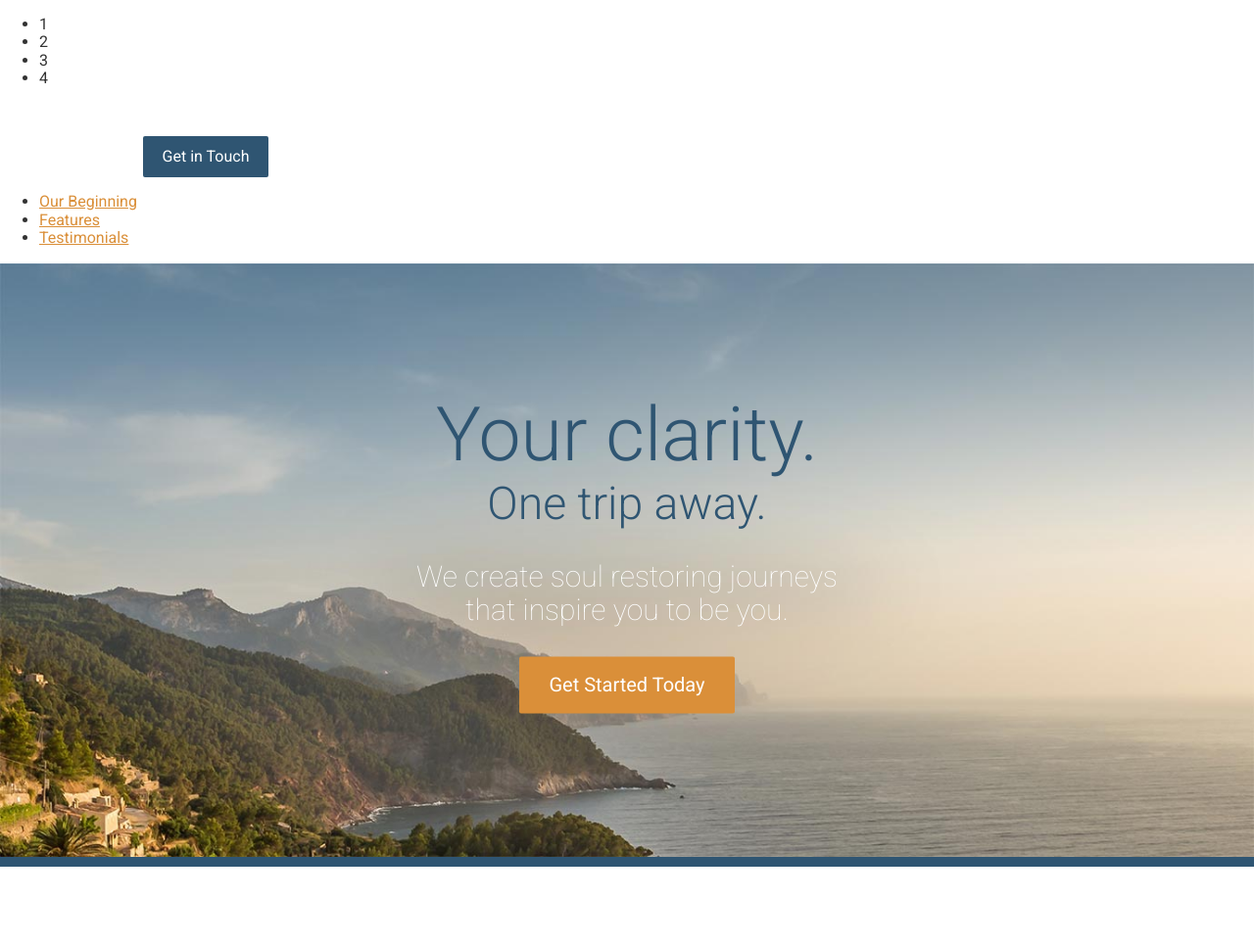
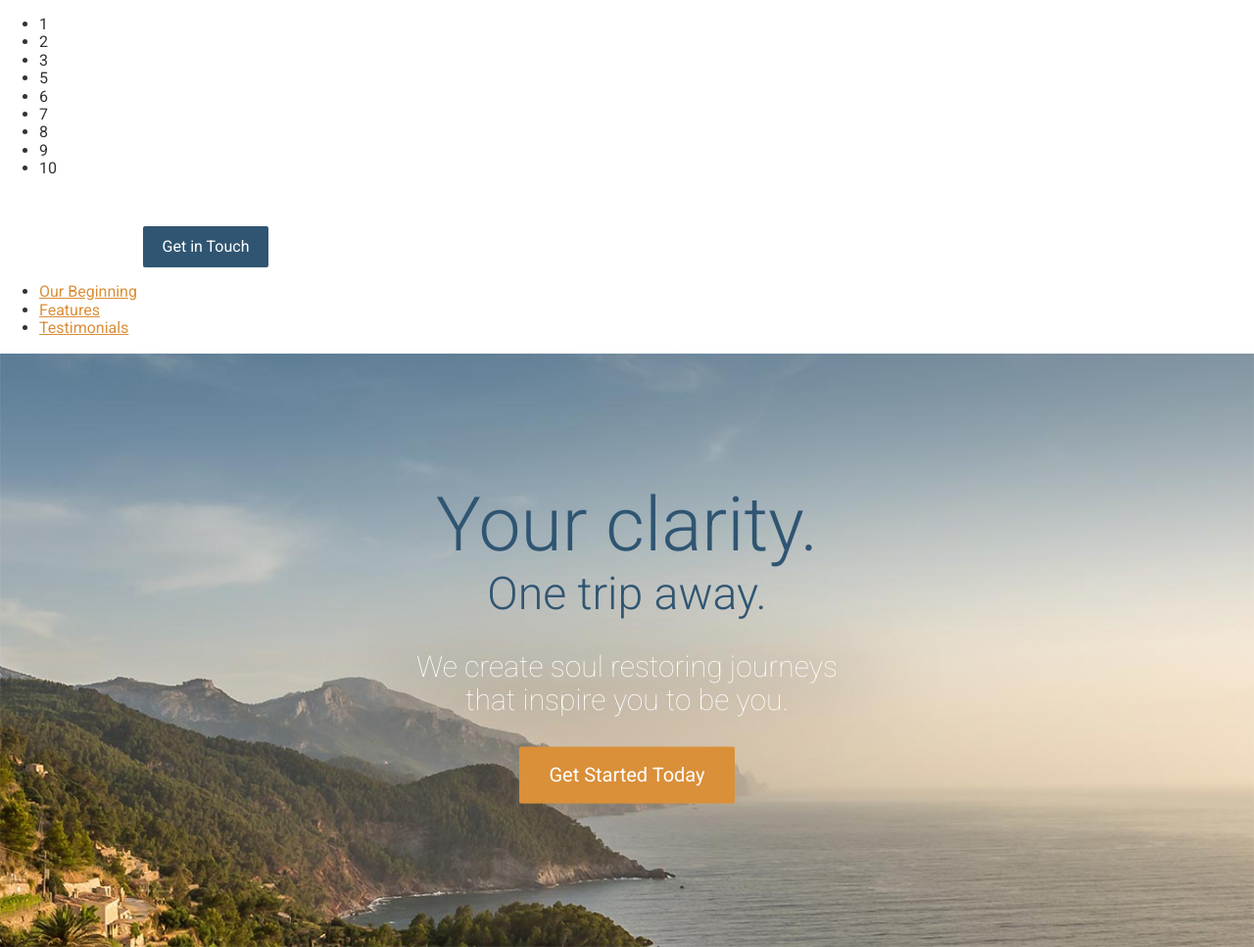
Before and after one commit to stefanjeremicc/travel-agency-website, a website: page app/index.html in a window 1280 px wide. Shown: the top 967 px of the page at 98% size. Drawn offline with Linux system fonts and the light colour scheme.

Commit message:
Finished counting to 10....

```diff
--- a/app/index.html
+++ b/app/index.html
@@ -13,7 +13,12 @@
     <li>1</li>
     <li>2</li>
     <li>3</li>
-    <li>4</li>
+    <li>5</li>
+    <li>6</li>
+    <li>7</li>
+    <li>8</li>
+    <li>9</li>
+    <li>10</li>
 
   </ul>
   <header>
```
